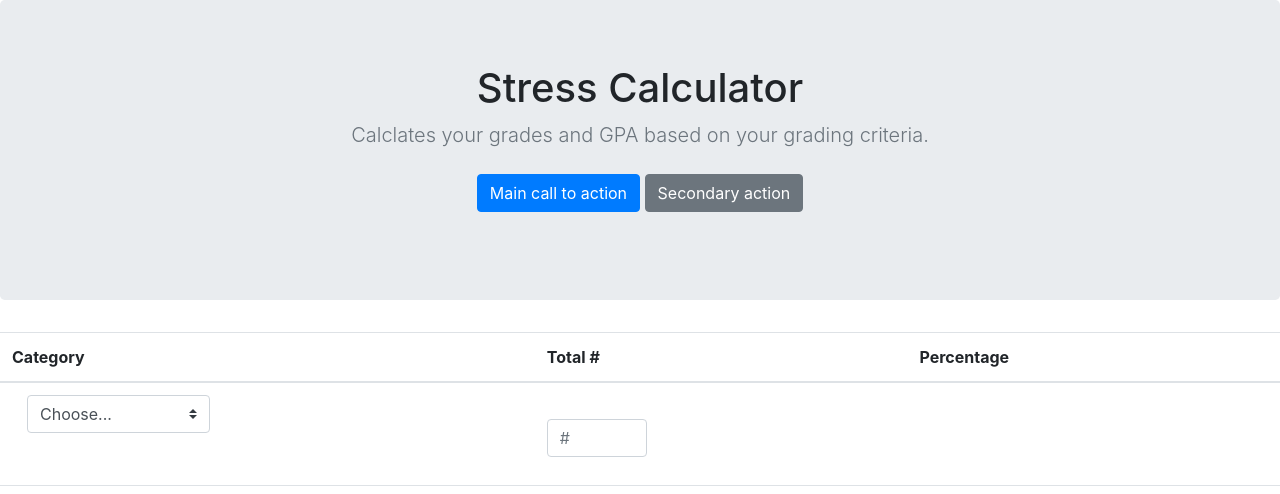
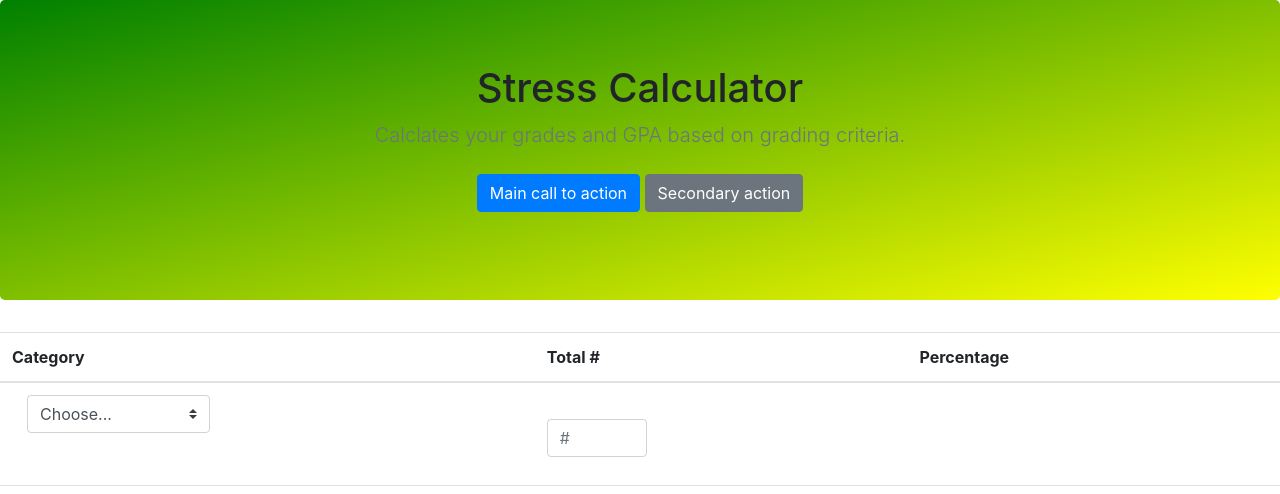
Before and after one commit to sarora324/grades, a Flask app: page / in a window 1280 px wide. Shown: the top 494 px of the page. Run offline with Flask 2, Linux system fonts and the light colour scheme; some libraries are stand-ins or nearby versions.

Commit message:
color change

```diff
--- a/wimbeldon_serve/templates/homepage.html
+++ b/wimbeldon_serve/templates/homepage.html
@@ -20,7 +20,7 @@
     <section class="jumbotron text-center">
       <div class="container">
         <h1 class="jumbotron-heading">Stress Calculator</h1>
-        <p class="lead text-muted">Calclates your grades and GPA based on your grading criteria.</p>
+        <p class="lead text-muted">Calclates your grades and GPA based on grading criteria.</p>
         <p>
           <a href="#" class="btn btn-primary my-2">Main call to action</a>
           <a href="#" class="btn btn-secondary my-2">Secondary action</a>
--- a/wimbeldon_serve/templates/mystyle.css
+++ b/wimbeldon_serve/templates/mystyle.css
@@ -1,3 +1,7 @@
 .form-control {
   width: 100px!important;
 }
+.jumbotron {
+  background-image: linear-gradient(to bottom right, green, yellow);
+}
+e
```
